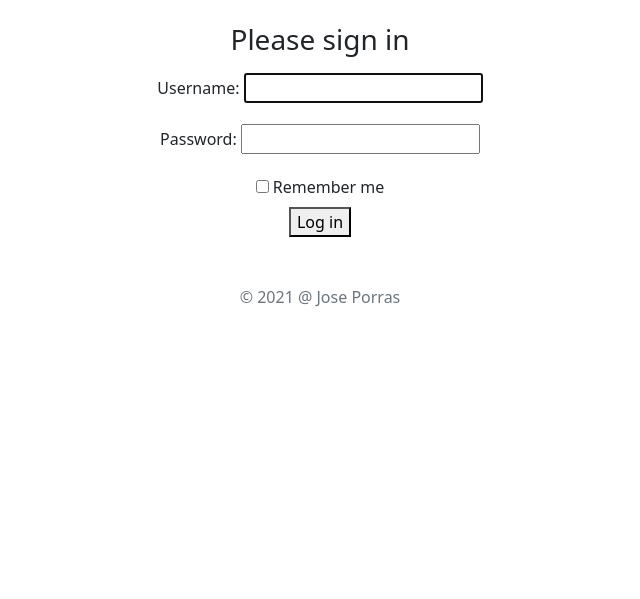
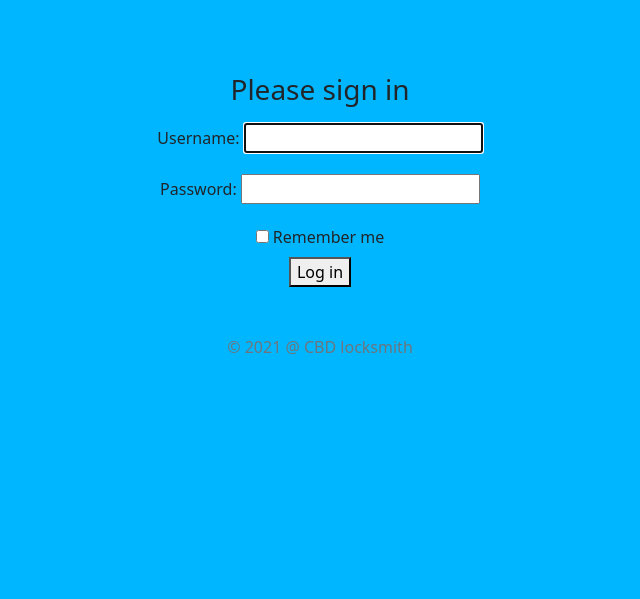
Before and after one commit to tak291/Blog, a Django app: page /accounts/login/ in a window 1280 px wide. Shown: the part 201-800 px from the top of the page, without its empty margins (320-960 px from the left). Run offline with Django 3.2, Linux system fonts and the light colour scheme; some libraries are stand-ins or nearby versions.

Commit message:
App about to be done!!! now just final styling and some update to db

```diff
--- /dev/null
+++ b/blog/static/blog/signin.css
@@ -0,0 +1,3 @@
+body {
+    background-color: #00b7ff;
+}
--- a/blog/templates/home.html
+++ b/blog/templates/home.html
@@ -65,7 +65,7 @@
   <body>
 
 <header class="navbar navbar-dark sticky-top bg-dark flex-md-nowrap p-0 shadow">
-  <a class="navbar-brand col-md-3 col-lg-2 me-0 px-3" href="#">CBD Locksmith</a>
+  <a class="navbar-brand col-md-3 col-lg-2 me-0 px-3" href="#"><img src="{% static 'blog/logo.png' %} " height="50" width="70" alt=""></a>
   <button class="navbar-toggler position-absolute d-md-none collapsed" type="button" data-bs-toggle="collapse" data-bs-target="#sidebarMenu" aria-controls="sidebarMenu" aria-expanded="false" aria-label="Toggle navigation">
     <span class="navbar-toggler-icon"></span>
   </button>
--- a/blog/templates/post_delete.html
+++ b/blog/templates/post_delete.html
@@ -1,8 +1,9 @@
 <!--Front end for deletion of posts.-->
 {% block content %}
+{% load static%}
 <header class="navbar navbar-dark sticky-top bg-dark flex-md-nowrap p-0 shadow">
   <title>CBD Locksmith</title>
-    <a class="navbar-brand col-md-3 col-lg-2 me-0 px-3" href="{% url 'home'%}">CBD Locksmith</a>
+  <a class="navbar-brand col-md-3 col-lg-2 me-0 px-3" href="#"><img src="{% static 'blog/logo.png' %} " height="50" width="70" alt=""></a>
     <button class="navbar-toggler position-absolute d-md-none collapsed" type="button" data-bs-toggle="collapse" data-bs-target="#sidebarMenu" aria-controls="sidebarMenu" aria-expanded="false" aria-label="Toggle navigation">
       <span class="navbar-toggler-icon"></span>
     </button>
--- a/blog/templates/post_detail.html
+++ b/blog/templates/post_detail.html
@@ -4,13 +4,14 @@
 
 
 {% block content %}
+{% load static%}
 
 
 
 
 <header class="navbar navbar-dark sticky-top bg-dark flex-md-nowrap p-0 shadow">
   <title>CBD LockSmith</title>
-    <a class="navbar-brand col-md-3 col-lg-2 me-0 px-3" href="#">CBD Locksmith</a>
+  <a class="navbar-brand col-md-3 col-lg-2 me-0 px-3" href="#"><img src="{% static 'blog/logo.png' %} " height="50" width="70" alt=""></a>
     <button class="navbar-toggler position-absolute d-md-none collapsed" type="button" data-bs-toggle="collapse" data-bs-target="#sidebarMenu" aria-controls="sidebarMenu" aria-expanded="false" aria-label="Toggle navigation">
       <span class="navbar-toggler-icon"></span>
     </button>
@@ -89,6 +90,8 @@
                     <p>{{post.worker}}</p>
                     <h2>Details:</h2>
                     <p>{{post.details}}</p>
+                    <h1>Customer</h1>
+                    <p>{{post.customer_name}}</p>
 
                 </div>
             </div>
--- a/blog/templates/post_edit.html
+++ b/blog/templates/post_edit.html
@@ -1,8 +1,9 @@
 
 
 {% block content %}
+{% load static%}
 <header class="navbar navbar-dark sticky-top bg-dark flex-md-nowrap p-0 shadow">
-    <a class="navbar-brand col-md-3 col-lg-2 me-0 px-3" href="{% url 'home'%}">CBD Locksmith</a>
+  <a class="navbar-brand col-md-3 col-lg-2 me-0 px-3" href="#"><img src="{% static 'blog/logo.png' %} " height="50" width="70" alt=""></a>
     <button class="navbar-toggler position-absolute d-md-none collapsed" type="button" data-bs-toggle="collapse" data-bs-target="#sidebarMenu" aria-controls="sidebarMenu" aria-expanded="false" aria-label="Toggle navigation">
       <span class="navbar-toggler-icon"></span>
     </button>
--- a/blog/templates/registration/login.html
+++ b/blog/templates/registration/login.html
@@ -1,4 +1,4 @@
-
+{% load static %}
 <!doctype html>
 <html lang="en">
   <head>
@@ -8,7 +8,7 @@
     <meta name="author" content="">
     <link rel="icon" href="/docs/4.0/assets/img/favicons/favicon.ico">
 
-    <title>Signin Template for Bootstrap</title>
+    <title>CBD Locksmith</title>
 
     <link rel="canonical" href="https://getbootstrap.com/docs/4.0/examples/sign-in/">
 
@@ -18,28 +18,30 @@
 <script src="https://cdn.jsdelivr.net/npm/bootstrap@5.0.0-beta1/dist/js/bootstrap.bundle.min.js" integrity="sha384-ygbV9kiqUc6oa4msXn9868pTtWMgiQaeYH7/t7LECLbyPA2x65Kgf80OJFdroafW" crossorigin="anonymous"></script>
 
     <!-- Custom styles for this template -->
-    <link href="signin.css" rel="stylesheet">
+    <link href="{% static 'blog/signin.css' %}" rel="stylesheet">
   </head>
 
 
-  <div class="container">
+
 
     {% block content%}
-  <body class="text-center">
+    <div class="container" >
+  <body class="text-center" >
     <form class="form-signin" method="post">
         {% csrf_token %}
-      <img class="mb-4" src="https://static.wixstatic.com/media/54aa32_389f424183c442dd8e1fbde6d2a48e18~mv2.png/v1/fill/w_486,h_223,al_c,q_85,usm_0.66_1.00_0.01/received_684094508904782.webp" alt="" width="200" height="200">
+      <img class="mb-4" src="{% static 'blog/logo.png'%}" alt="" width="250" height="250">
       <h1 class="h3 mb-3 font-weight-normal">Please sign in</h1>
-      <label for="inputEmail" class="sr-only">User</label>
+    <p class="text-dark">
       {{form.as_p}}
 
+    </p>
         <label>
           <input type="checkbox" value="remember-me"> Remember me
         </label>
       </div>
       <button type="submit" >Log in</button>
       <br>
-      <p class="mt-5 mb-3 text-muted">&copy; {%now 'Y'%} @ Jose Porras</p>
+      <p class="mt-5 mb-3 text-muted">&copy; {%now 'Y'%} @ CBD locksmith</p>
     </form>
     {% endblock content%}
 
--- a/blog_project/settings.py
+++ b/blog_project/settings.py
@@ -33,6 +33,7 @@ ALLOWED_HOSTS = []
 #added the apps and the tmeplates path.
 
 INSTALLED_APPS = [
+    'phonenumber_field',
     'phone_field',
     'blog.apps.BlogConfig',
     'django.contrib.admin',
```
Also changed, not shown: blog/models.py (+28 -3 lines), blog/templates/post_new.html (+5 -2 lines), blog/static/blog/logo.jpeg (added), blog/static/blog/logo.png (added), db.sqlite3.
